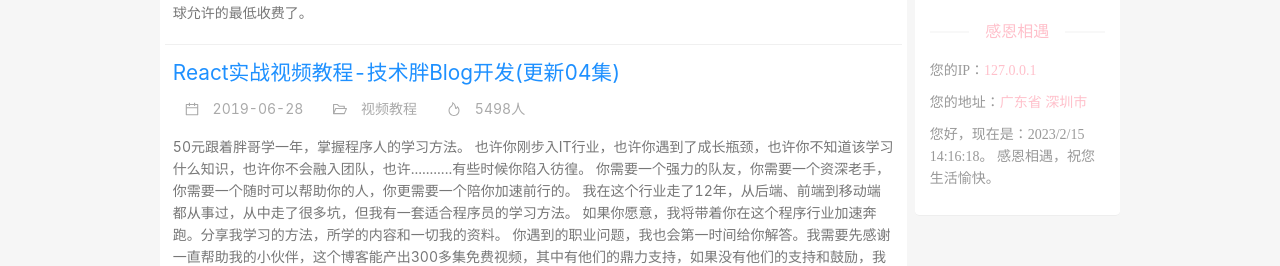
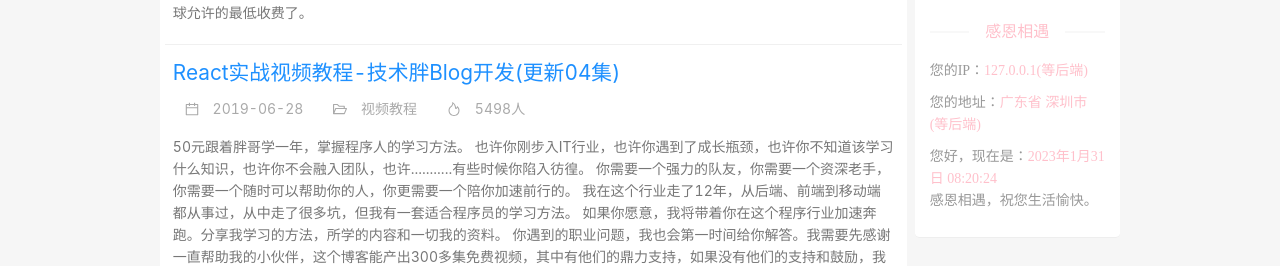
Before and after one commit to Coder-XiaoZhuang/react_blog, a Next.js app in the folder blog/: page / in a window 1280 px wide. Shown: the part 391-657 px from the top of the page. Built offline with nearby package versions, Linux system fonts and the light colour scheme.

Commit message:
feat：新增时钟效果

```diff
--- a/blog/components/Advert.js
+++ b/blog/components/Advert.js
@@ -1,7 +1,26 @@
+import { useState } from 'react';
 import { Divider } from 'antd';
 import advertStyles from "../static/style/components/Advert.module.css";
 
 const Advert = () => {
+  let [ state, setState ] = useState({
+    currentTime: '',
+  });
+  function checkTime(val) {
+    return val < 10 ? `0${val}` : val;
+	}
+  global.setInterval(function() {
+		let date = new Date();
+		let year = date.getFullYear();
+		let month = date.getMonth() + 1;
+		let day = date.getDate();
+		let hour = date.getHours();
+		let minutes = date.getMinutes();
+		let second = date.getSeconds();
+		let currentTime = year + "年" + month + "月" + day + "日  " + checkTime(hour) + ":" + checkTime(minutes) + ":" + checkTime(second);
+    setState({ currentTime });
+  }, 1000);
+
   return (
     <div className={ `comm-box ${advertStyles.advertDiv}` }>
       <Divider style={{ color: 'pink'  }}>
@@ -9,13 +28,14 @@
       </Divider>
       <div className={ advertStyles.advertContent }>
         <div className={ advertStyles.advertIP }>
-          您的IP：<span style={{ color: 'pink' }}>127.0.0.1</span>
+          您的IP：<span style={{ color: 'pink' }}>127.0.0.1(等后端)</span>
         </div>
         <div className={ advertStyles.advertAddress }>
-          您的地址：<span style={{ color: 'pink' }}>广东省 深圳市</span>
+          您的地址：<span style={{ color: 'pink' }}>广东省 深圳市(等后端)</span>
         </div>
         <div className={ advertStyles.advertNotice }>
-          您好，现在是：<span>2023/2/15 14:16:18</span>。 感恩相遇，祝您生活愉快。
+          您好，现在是：<span style={{ color: 'pink' }}>{ state.currentTime }</span>
+          <div>感恩相遇，祝您生活愉快。</div>
         </div>
       </div>
     </div>
```
